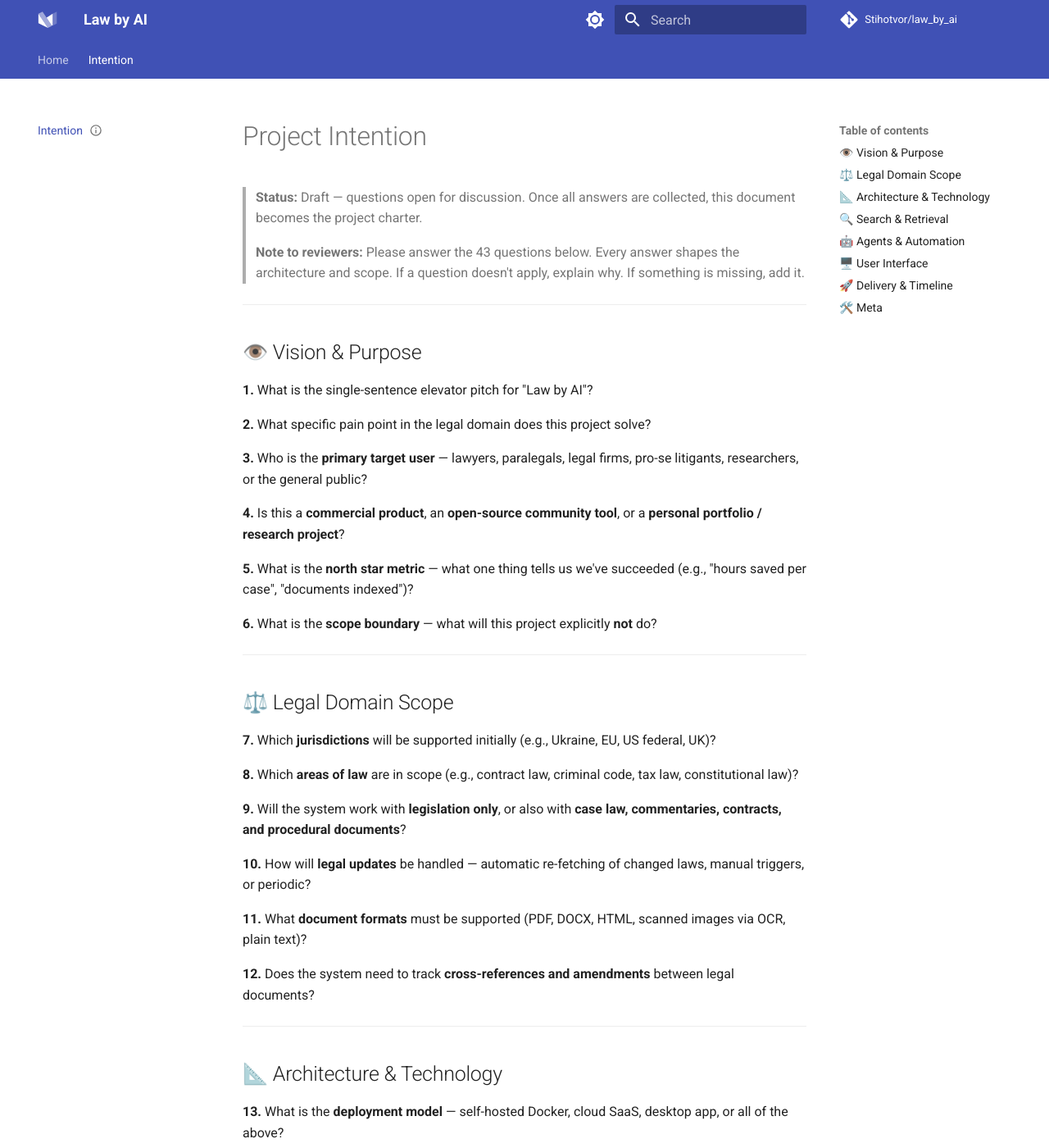
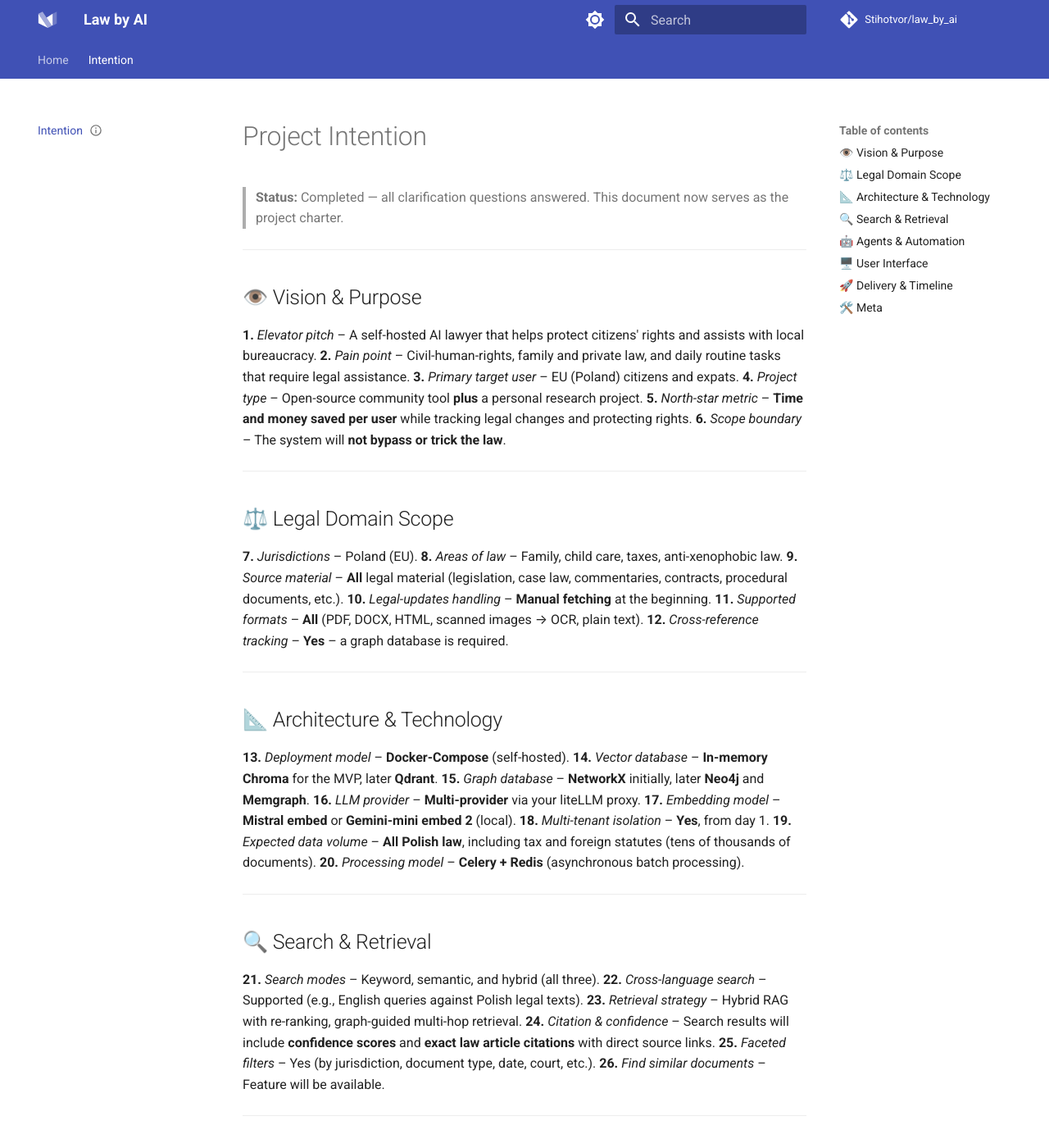
Before and after one commit to Stihotvor/law_by_ai, an MkDocs documentation site: the page built from docs/intention.md, in a window 1280 px wide and 1400 px high. Shown: the whole window at 82% size. Built offline with MkDocs 1.6.1 and Material for MkDocs 9.7.7, drawn with Linux system fonts in a browser that asks for light colours; comment, search, counter and statistics services are not loaded; some of the changed text lies outside the part shown.

Commit message:
docs: finalize intention page – answers to all 43 questions

```diff
--- a/docs/intention.md
+++ b/docs/intention.md
@@ -1,170 +1,95 @@
 ---
-status: draft
+status: completed
 ---
 
 # Project Intention
 
-> **Status:** Draft — questions open for discussion.
-> Once all answers are collected, this document becomes the project charter.
-
-> **Note to reviewers:** Please answer the 43 questions below. Every answer
-> shapes the architecture and scope. If a question doesn't apply, explain why.
-> If something is missing, add it.
+> **Status:** Completed — all clarification questions answered.
+> This document now serves as the project charter.
 
 ---
 
 ## 👁️ Vision & Purpose
 
-**1.** What is the single-sentence elevator pitch for "Law by AI"?
-
-**2.** What specific pain point in the legal domain does this project solve?
-
-**3.** Who is the **primary target user** — lawyers, paralegals, legal firms,
-    pro-se litigants, researchers, or the general public?
-
-**4.** Is this a **commercial product**, an **open-source community tool**, or a
-    **personal portfolio / research project**?
-
-**5.** What is the **north star metric** — what one thing tells us we've
-    succeeded (e.g., "hours saved per case", "documents indexed")?
-
-**6.** What is the **scope boundary** — what will this project explicitly
-    **not** do?
+**1.** *Elevator pitch* – A self-hosted AI lawyer that helps protect citizens' rights and assists with local bureaucracy.
+**2.** *Pain point* – Civil-human-rights, family and private law, and daily routine tasks that require legal assistance.
+**3.** *Primary target user* – EU (Poland) citizens and expats.
+**4.** *Project type* – Open-source community tool **plus** a personal research project.
+**5.** *North-star metric* – **Time and money saved per user** while tracking legal changes and protecting rights.
+**6.** *Scope boundary* – The system will **not bypass or trick the law**.
 
 ---
 
 ## ⚖️ Legal Domain Scope
 
-**7.** Which **jurisdictions** will be supported initially (e.g., Ukraine, EU,
-    US federal, UK)?
-
-**8.** Which **areas of law** are in scope (e.g., contract law, criminal code,
-    tax law, constitutional law)?
-
-**9.** Will the system work with **legislation only**, or also with **case law,
-    commentaries, contracts, and procedural documents**?
-
-**10.** How will **legal updates** be handled — automatic re-fetching of changed
-     laws, manual triggers, or periodic?
-
-**11.** What **document formats** must be supported (PDF, DOCX, HTML, scanned
-     images via OCR, plain text)?
-
-**12.** Does the system need to track **cross-references and amendments** between
-     legal documents?
+**7.** *Jurisdictions* – Poland (EU).
+**8.** *Areas of law* – Family, child care, taxes, anti-xenophobic law.
+**9.** *Source material* – **All** legal material (legislation, case law, commentaries, contracts, procedural documents, etc.).
+**10.** *Legal-updates handling* – **Manual fetching** at the beginning.
+**11.** *Supported formats* – **All** (PDF, DOCX, HTML, scanned images → OCR, plain text).
+**12.** *Cross-reference tracking* – **Yes** – a graph database is required.
 
 ---
 
 ## 📐 Architecture & Technology
 
-**13.** What is the **deployment model** — self-hosted Docker, cloud SaaS,
-     desktop app, or all of the above?
-
-**14.** Which **vector database** should we use — Qdrant (as listed in issues),
-     Pinecone, Weaviate, or pgvector?
-
-**15.** Should the **graph database** be kept — is tracking citation /
-     cross-reference graphs a core feature or a nice-to-have?
-
-**16.** What **LLM provider** will be used — OpenAI, Azure OpenAI, local models
-     (Llama / Mistral via Ollama), or a mix?
-
-**17.** What **embedding model** is preferred — `text-embedding-3-small`,
-     `multilingual-e5`, or sentence-transformers for local inference?
-
-**18.** Should the system support **multi-tenant isolation** (different law firms
-     with separate data) from day one?
-
-**19.** What is the **expected data volume** — thousands, millions, or billions
-     of documents?
-
-**20.** Do we need **real-time** document processing, or is batch / async
-     (Celery) sufficient?
+**13.** *Deployment model* – **Docker-Compose** (self-hosted).
+**14.** *Vector database* – **In-memory Chroma** for the MVP, later **Qdrant**.
+**15.** *Graph database* – **NetworkX** initially, later **Neo4j** and **Memgraph**.
+**16.** *LLM provider* – **Multi-provider** via your liteLLM proxy.
+**17.** *Embedding model* – **Mistral embed** or **Gemini-mini embed 2** (local).
+**18.** *Multi-tenant isolation* – **Yes**, from day 1.
+**19.** *Expected data volume* – **All Polish law**, including tax and foreign statutes (tens of thousands of documents).
+**20.** *Processing model* – **Celery + Redis** (asynchronous batch processing).
 
 ---
 
 ## 🔍 Search & Retrieval
 
-**21.** What **search modes** are required — keyword (full-text), semantic
-     (vector), hybrid, or all three?
-
-**22.** Should we support **cross-language search** (e.g., query in English,
-     find Ukrainian legal documents)?
-
-**23.** What **retrieval strategy** — simple top-K, RAG with re-ranking, or
-     multi-hop retrieval over a graph?
-
-**24.** Should search results include **confidence scores** and **citation
-     references** back to source documents?
-
-**25.** Are **faceted filters** needed (by jurisdiction, document type, date,
-     court, etc.)?
-
-**26.** Should the system offer **"Find similar documents"** for any given legal
-     text?
+**21.** *Search modes* – Keyword, semantic, and hybrid (all three).
+**22.** *Cross-language search* – Supported (e.g., English queries against Polish legal texts).
+**23.** *Retrieval strategy* – Hybrid RAG with re-ranking, graph-guided multi-hop retrieval.
+**24.** *Citation & confidence* – Search results will include **confidence scores** and **exact law article citations** with direct source links.
+**25.** *Faceted filters* – Yes (by jurisdiction, document type, date, court, etc.).
+**26.** *Find similar documents* – Feature will be available.
 
 ---
 
 ## 🤖 Agents & Automation
 
-**27.** What **types of agents** are prioritized — DocumentFetcher,
-     DocumentProcessor, LegalResearch, ChangeTracker, KnowledgeGraph, Analysis?
-
-**28.** Should agents operate **autonomously** (scheduled, unsupervised) or
-     **human-in-the-loop** (review before action)?
-
-**29.** Do we need a **change-tracking agent** that monitors legal databases for
-     new / amended laws and alerts users?
-
-**30.** Should the **analysis agent** produce structured outputs (e.g., "this
-     clause contradicts Article 14.3") or free-text summaries?
-
-**31.** What is the **granularity of change tracking** — document-level,
-     section-level, or line-by-line diff?
-
-**32.** Can users **create custom agents / workflows** via a DSL or UI, or are
-     agents pre-defined?
+**27.** *Priority agents* – DocumentFetcher (code + OCR), DocumentProcessor (graph manager), LegalResearch, KnowledgeGraph, plus others later.
+**28.** *Execution style* – **Human-in-the-loop** (user triggers/approves steps).
+**29.** *Change-tracker granularity* – **Document-level**.
+**30.** *Analysis output* – **Free-text** for now.
+**31.** *Workflow customization* – **Pre-configured** pipelines (MVP).
+**32.** *Bureaucracy/Form Assistant* – **Yes**, a dedicated agent to guide users through administrative procedures.
 
 ---
 
 ## 🖥️ User Interface
 
-**33.** What is the **primary UI** — Streamlit (as in issues), a React SPA, or a
-     CLI / API-first approach?
-
-**34.** Should there be a **public API** (REST / GraphQL) for third-party
-     integrations?
-
-**35.** What **visualizations** are needed — knowledge graphs, citation
-     networks, timeline of legal changes?
-
-**36.** Should users be able to **annotate and comment** on documents within the
-     system?
-
-**37.** Is **collaboration** required — shared workspaces, comments, document
-     sharing between users?
+**33.** *Primary UI* – **Streamlit** (as used in existing issues).
+**34.** *Public API* – No built-in API server; **API clients** will fetch data from the UI/backend.
+**35.** *Visualizations* – Knowledge-graph, citation network, and timeline visualizations (planned, not in MVP).
+**36.** *Annotation & comments* – Not needed now; may be added in future versions.
+**37.** *Collaboration* – Not required at present.
 
 ---
 
 ## 🚀 Delivery & Timeline
 
-**38.** What is the **minimum viable product (MVP)** — the smallest thing we can
-     ship that provides value?
-
-**39.** What is the **target timeline** for MVP, beta, and v1.0?
-
-**40.** What is the **long-term vision** — a comprehensive legal AI platform, or
-     a focused tool for one specific task?
+**38.** *Minimum Viable Product* – Data collection, processing, annotation, push to PostgreSQL, vector store, graph store, and answering complex questions / internal data research.
+**39.** *Target timeline* – **MVP**: end of **next month**. **v1**: end of **this year**.
+**40.** *Long-term vision* – A **legal-AI platform** for personal and family use, with the possibility of a free online service or bot for answering questions and a legal-tracker component.
 
 ---
 
 ## 🛠️ Meta
 
-**41.** What **license** should the project use (MIT, Apache 2.0, AGPL, or
-     proprietary)?
+**41.** *License* – **MIT**.
+**42.** *Contributions* – **Invite-only** (initially).
+**43.** *Documentation language* – **English** now; later **Ukrainian** and **Polish**.
 
-**42.** How will **contributions** be managed — open for all, invite-only, or
-     solo?
+---
 
-**43.** Should documentation be in **English only**, or **multi-language**
-     (English + Ukrainian / other languages for local users)?
+*The charter above defines the scope, technology stack, and roadmap for "Law by AI". All subsequent design, implementation, and testing decisions should be aligned with these constraints and goals.*
```
